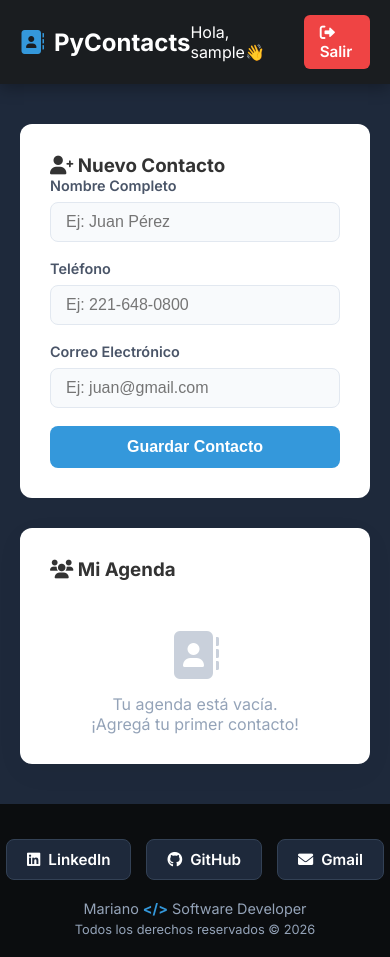
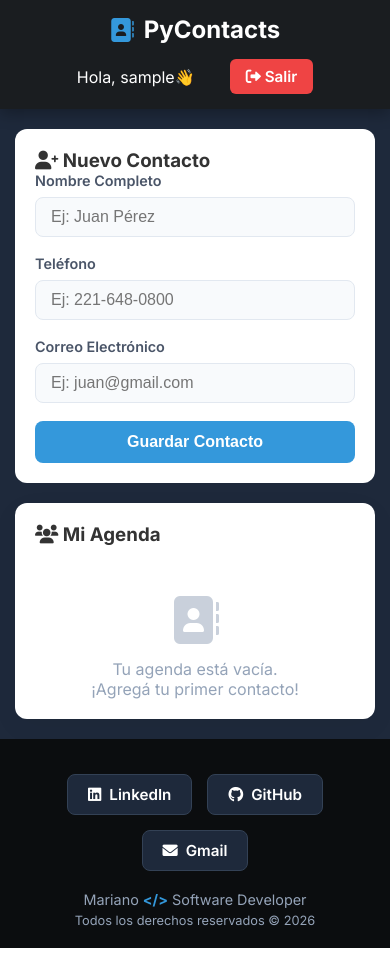
Before and after one commit to marianoborgini1/py_contacts_crud, a Flask app: page /dashboard in a window 390 px wide. Run offline with Flask 3, Linux system fonts and the light colour scheme; the visitor is signed in with stand-in values (Sample User, id 1); some libraries are stand-ins or nearby versions.

Commit message:
Responsive agregado

```diff
--- a/static/css/style.css
+++ b/static/css/style.css
@@ -108,6 +108,7 @@ body {
     display: flex;
     justify-content: center;
     gap: 15px;
+    flex-wrap: wrap;
 }
 
 .footer-socials a {
@@ -200,7 +201,7 @@ body {
     padding: 40px 20px;
     flex-grow: 1;
     margin: 0 auto;
-    align-items: center;
+    align-items: flex-start;
 }
 
 .formBox {
@@ -281,6 +282,10 @@ ul { list-style: none; }
     transition: transform 0.2s;
 }
 
+.tarjeta-contacto:hover { transform: translateX(5px); }
+.tarjeta-contacto h5 { margin: 0 0 5px 0; font-size: 1.1rem; color: #1e293b; font-weight: 600; }
+.tarjeta-contacto small { color: #64748b; display: block; font-size: 0.9rem; margin-bottom: 3px;}
+
 .btn-cancelar {
     display: block;
     width: 100%;
@@ -300,10 +305,6 @@ ul { list-style: none; }
     background-color: #334155;
 }
 
-.tarjeta-contacto:hover { transform: translateX(5px); }
-.tarjeta-contacto h5 { margin: 0 0 5px 0; font-size: 1.1rem; color: #1e293b; font-weight: 600; }
-.tarjeta-contacto small { color: #64748b; display: block; font-size: 0.9rem; margin-bottom: 3px;}
-
 .acciones { display: flex; gap: 10px; }
 .btn-editar, .btn-borrar {
     display: inline-flex; justify-content: center; align-items: center;
@@ -319,8 +320,63 @@ ul { list-style: none; }
 .listBox::-webkit-scrollbar-thumb { background: #cbd5e1; border-radius: 10px; }
 .listBox::-webkit-scrollbar-thumb:hover { background: #94a3b8; }
 
+/* =========================================
+   MEDIA QUERIES (RESPONSIVE TODITO)
+   ========================================= */
+
 @media (max-width: 768px) {
-    .contenedor-principal { flex-direction: column; align-items: center; }
-    .formBox, .listBox { max-width: 100%; }
-    .hero-text h2 { font-size: 2.5rem; }
+    .nav-content {
+        flex-direction: column;
+        gap: 15px;
+    }
+
+    .nav-links {
+        flex-wrap: wrap;
+        justify-content: center;
+        width: 100%;
+    }
+
+    .hero-text h2 {
+        font-size: 2.2rem;
+    }
+
+    .hero-text p {
+        font-size: 1rem;
+        margin-bottom: 25px;
+    }
+
+    .contenedor-principal {
+        flex-direction: column;
+        align-items: center;
+        padding: 20px 15px;
+        gap: 20px;
+    }
+
+    .formBox, .listBox {
+        max-width: 100%;
+        padding: 20px;
+    }
+
+    .listBox {
+        height: auto;
+        max-height: 500px;
+    }
+
+    .tarjeta-contacto {
+        flex-direction: column;
+        align-items: flex-start;
+        gap: 15px;
+    }
+
+    .acciones {
+        width: 100%;
+        justify-content: flex-end;
+        padding-top: 10px;
+        border-top: 1px solid #f1f5f9;
+    }
 }
+
+@media (max-width: 480px) {
+    .hero-text h2 { font-size: 1.8rem; }
+    .hero-btn { padding: 12px 25px; font-size: 1rem; }
+}
--- a/templates/index.html
+++ b/templates/index.html
@@ -52,7 +52,7 @@
             </a>
         </div>
 
-        <p style="margin-top: 20px;">Mariano <strong>&lt;/&gt;</strong> Software Developer</p>
+        <p style="margin-top: 20px;">Mariano Borgini<strong>&lt;/&gt;</strong> Software Developer</p>
         <p style="margin-top: 5px; font-size: 0.8rem;">Todos los derechos reservados © 2026</p>
     </footer>
 
--- a/templates/login.html
+++ b/templates/login.html
@@ -68,7 +68,7 @@
             </a>
         </div>
 
-        <p style="margin-top: 20px;">Mariano <strong>&lt;/&gt;</strong> Software Developer</p>
+        <p style="margin-top: 20px;">Mariano Borgini <strong>&lt;/&gt;</strong> Software Developer</p>
         <p style="margin-top: 5px; font-size: 0.8rem;">Todos los derechos reservados © 2026</p>
     </footer>
 
--- a/templates/register.html
+++ b/templates/register.html
@@ -61,7 +61,7 @@
             </a>
         </div>
 
-        <p style="margin-top: 20px;">Mariano <strong>&lt;/&gt;</strong> Software Developer</p>
+        <p style="margin-top: 20px;">Mariano Borgini <strong>&lt;/&gt;</strong> Software Developer</p>
         <p style="margin-top: 5px; font-size: 0.8rem;">Todos los derechos reservados © 2026</p>
     </footer>
 
```
Also changed, not shown: templates/forget_password.html (+6 -5 lines), templates/reset_password.html (+6 -5 lines), templates/update.html (+6 -5 lines).
